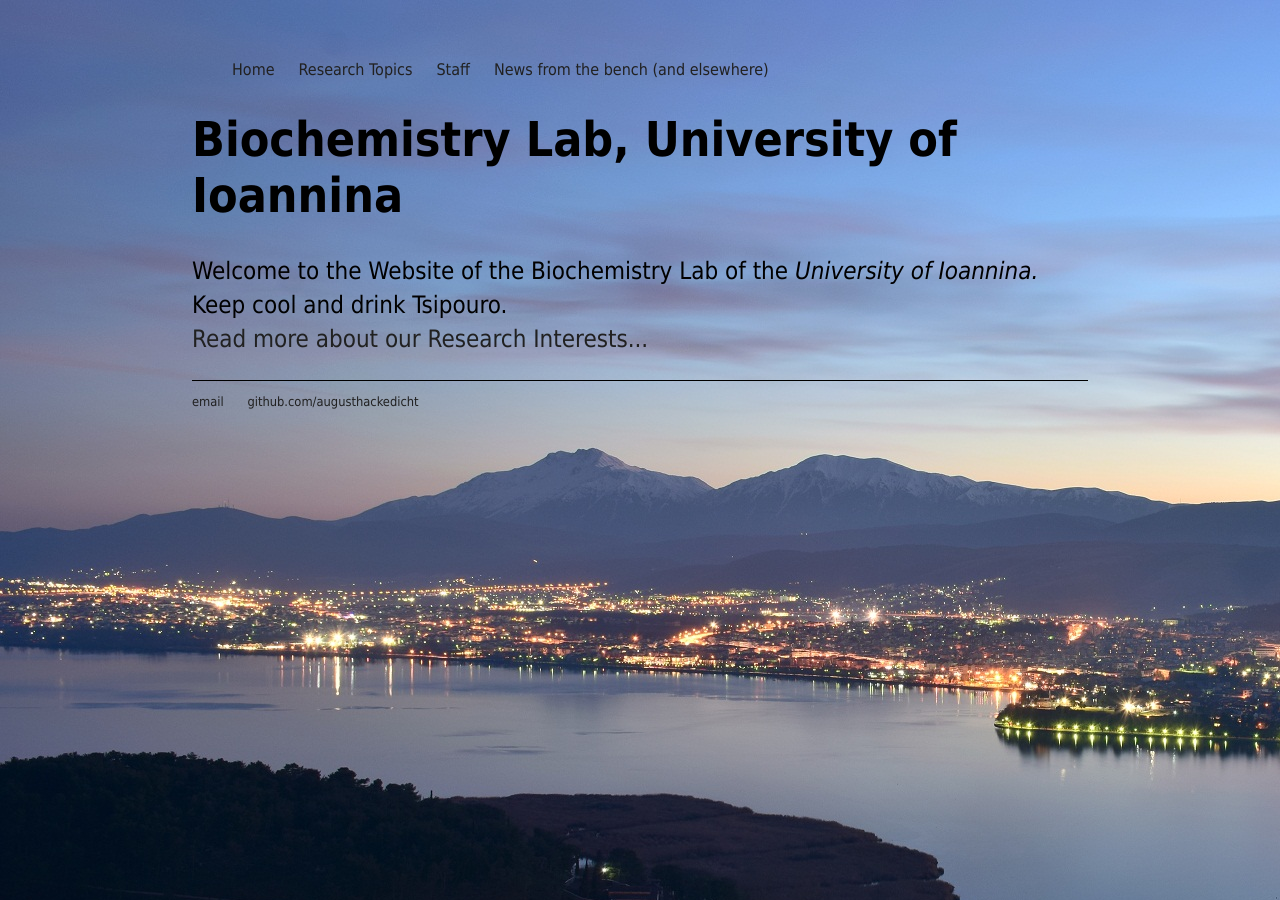
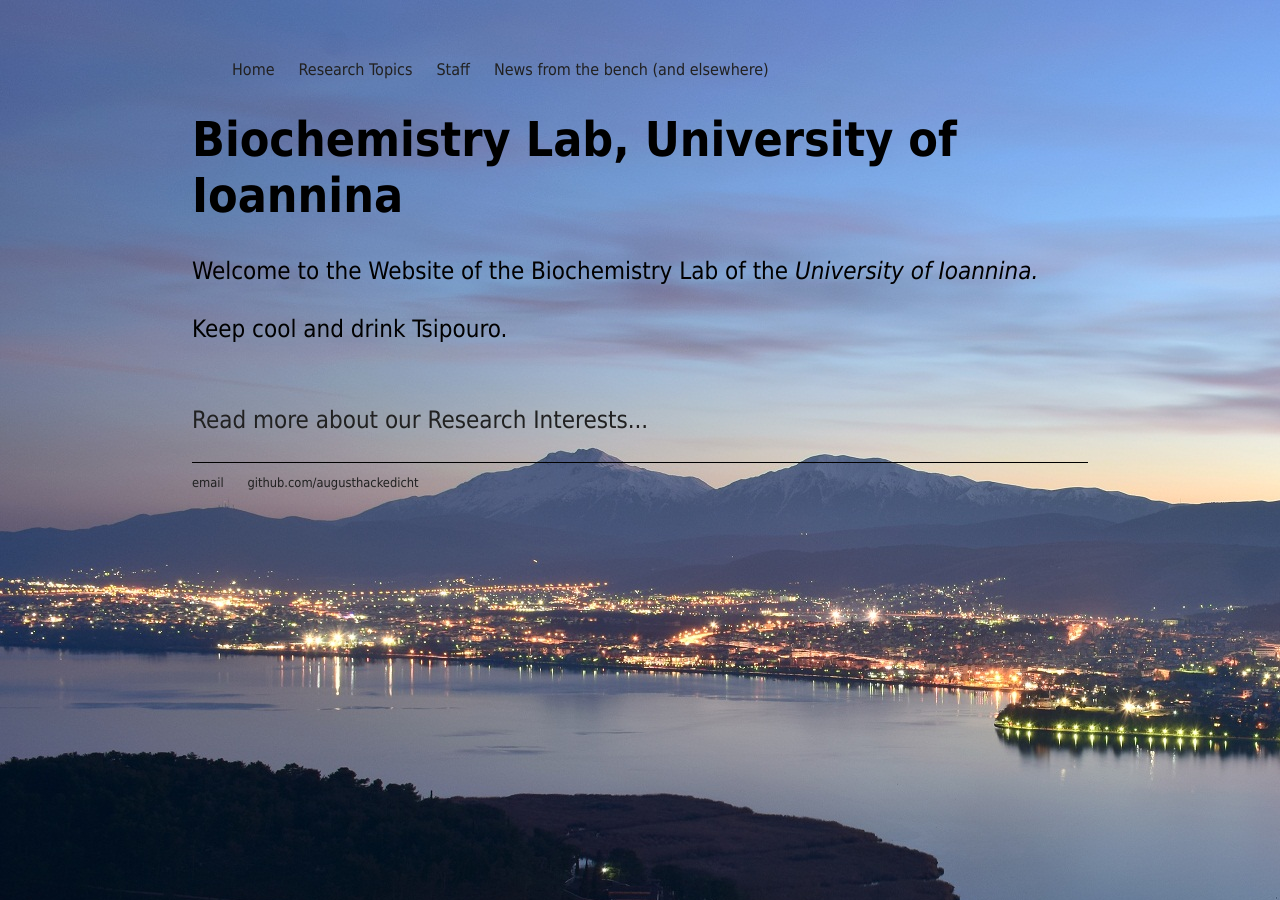
Before and after one commit to augusthackedicht/augusthackedicht.github.io, a Jekyll site: the page built from index.html, in a window 1280 px wide. Built offline with Jekyll 4.4.1, drawn with Linux system fonts in a browser that asks for light colours.

```diff
--- a/index.html
+++ b/index.html
@@ -4,5 +4,7 @@ title: University of Ioannina, Biochemistry Lab
 ---
 <div class="blurb">
 	<h1>Biochemistry Lab, University of Ioannina</h1>
-	<p>Welcome to the Website of the Biochemistry Lab of the <em>University of Ioannina.</em> Keep cool and drink Tsipouro. </br><a href="/research/index.html">Read more about our Research Interests...</a></p>
+	<p>Welcome to the Website of the Biochemistry Lab of the <em>University of Ioannina.</em> </p>
+	<p>Keep cool and drink Tsipouro.</p>
+	<p></br><a href="/research/index.html">Read more about our Research Interests...</a></p>
 </div><!-- /.blurb -->
```
